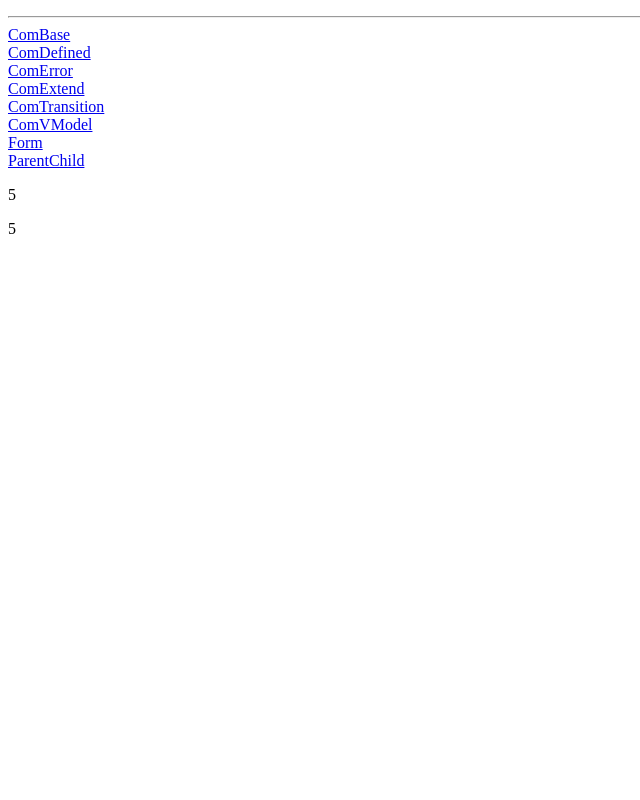
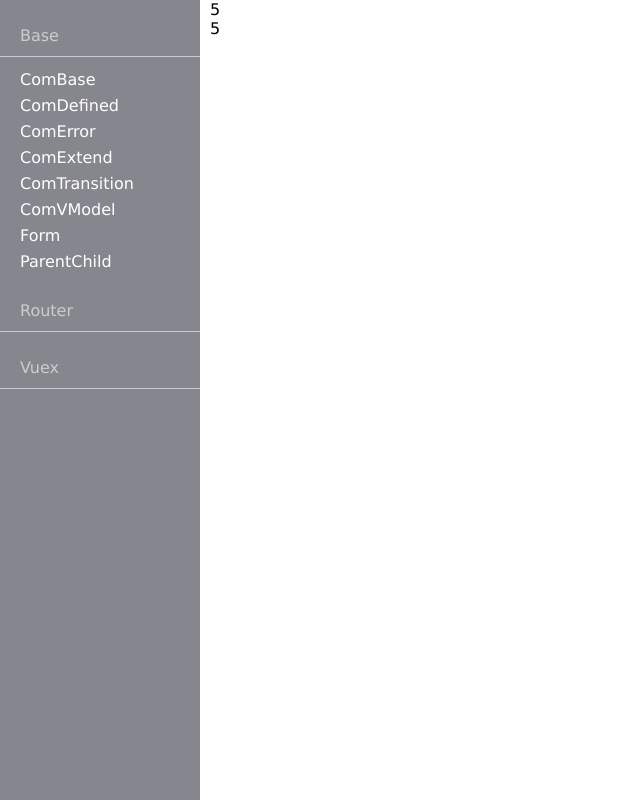
Before and after one commit to hxfsc/vue2webpack4, a Vue app: page /com-base in a window 1280 px wide. Shown: the whole page, without its empty margins (0-640 px from the left). Built offline with nearby package versions, Linux system fonts and the light colour scheme.

Commit message:
fix layout

```diff
--- a/package.json
+++ b/package.json
@@ -8,6 +8,7 @@
     "babel-core": "^6.26.3",
     "babel-loader": "^7.1.4",
     "babel-preset-env": "^1.6.1",
+    "commitizen": "^2.9.6",
     "css-loader": "^0.28.11",
     "eslint": "^4.19.1",
     "eslint-friendly-formatter": "^4.0.1",
--- a/src/App.vue
+++ b/src/App.vue
@@ -1,19 +1,31 @@
 <template>
 	<div>
-		<p>{{text}}</p>
-		<ul>
-			<li v-for="item in routes" :key="item.name">
-				<router-link :to="{ path: item.path }">{{item.name}}</router-link>
-			</li>
 
-			<hr>
 
-			<li v-for="item in routes" :key="item.path">
-				<router-link :to="item.path">{{item.component}}</router-link>
-			</li>
-		</ul>
+		<aside>
+			<dl>
+				<dt>Base</dt>
+				<dd v-for="item in routes" :key="item.path">
+					<router-link :to="item.path">{{item.component}}</router-link>
+				</dd>
+			</dl>
 
-		<router-view></router-view>
+			<dl>
+				<dt>Router</dt>
+				<dd></dd>
+			</dl>
+
+			<dl>
+				<dt>Vuex</dt>
+				<dd></dd>
+			</dl>
+		</aside>
+
+		<article>
+			<p>{{text}}</p>
+			<router-view></router-view>
+		</article>
+
 	</div>
 </template>
 
@@ -52,13 +64,56 @@
 }
 </script>
 
+
 <style lang="scss" scoped>
+
+	$asidePaddingLeft: 20px;
+
+	aside{
+		position: fixed;
+		width: 200px;
+		min-height: 100%;
+		background: #86878e;
+
+		dt,dd{
+			padding-left: $asidePaddingLeft;
+		}
+		dt{
+			color: #ccc;
+			border-bottom: 1px solid #ccc;
+			height: 40px;
+			line-height: 40px;
+			margin-bottom: 10px;
+		}
+
+		dd{
+			margin-left: 0;
+			line-height: 26px;
+			a{
+				color: #FFF;
+				text-decoration: none;
+			}
+		}
+	}
+
+	article{
+		margin-left: 210px;
+	}
+
+</style>
+
+<style lang="scss">
 	body{
-		ul{
+		padding: 0;
+		margin: 0;
+		font-family: PingFangSC-Regular, Verdana, Arial, 微软雅黑, 宋体;
+		p{
+			margin: 0;
 			padding: 0;
 		}
-		li{
-			list-style-type: none;
+
+		h1,h3{
+			margin: 0;
 		}
 	}
 </style>
```
Also changed, not shown: 1 other file (tests, documents, lock files or other folders).
